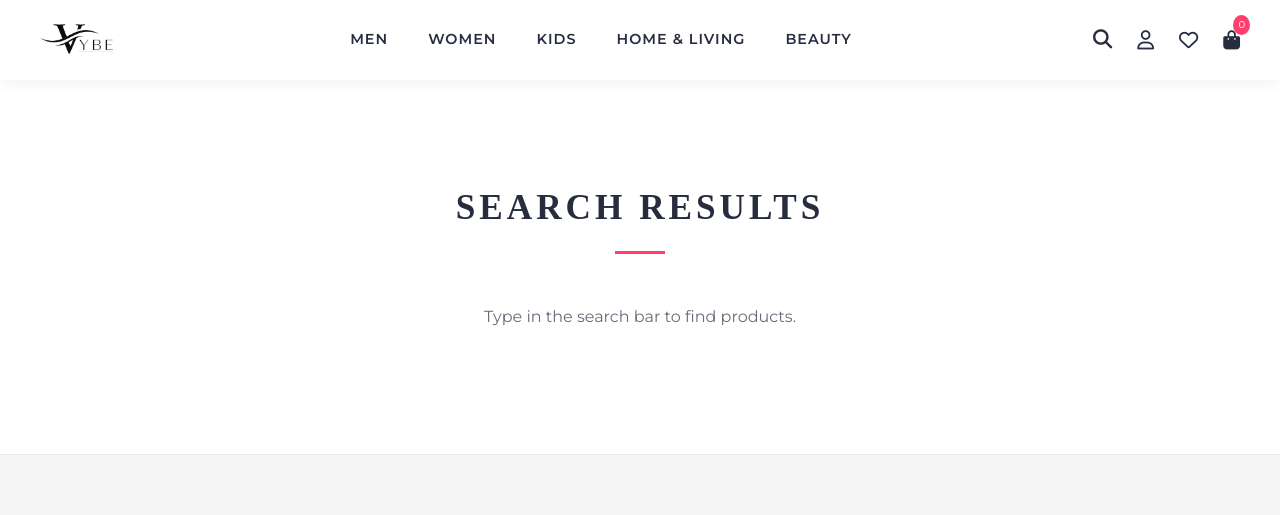
After one commit to JatinTehri/BEE_FINAL_PROJECT, a Node server app: page /search in a window 1280 px wide. The commit adds this page. Shown: the top 515 px of the page. Run offline with Node 20, Linux system fonts and the light colour scheme; some libraries are stand-ins or nearby versions; grey boxes are pictures that could not be loaded.

Commit message:
Add navbar product search with server-side results page
Agent-Logs-Url: https://github.com/JatinTehri/VybeCopy/sessions/eb9c09b7-d484-4791-b42e-ce0cbdf27e84

Co-authored-by: JatinTehri <194949527+JatinTehri@users.noreply.github.com>

```diff
--- a/public/css/style.css
+++ b/public/css/style.css
@@ -115,6 +115,39 @@ ul {
     align-items: center;
     gap: 25px;
     font-size: 1.2rem;
+}
+.nav-search-form {
+    display: flex;
+    align-items: center;
+    gap: 10px;
+}
+.search-input {
+    width: 0;
+    opacity: 0;
+    pointer-events: none;
+    border: 1px solid #d6d6d6;
+    border-radius: 20px;
+    padding: 0;
+    font-size: 0.85rem;
+    transition: var(--transition);
+}
+.search-input.active {
+    width: 220px;
+    opacity: 1;
+    pointer-events: auto;
+    padding: 8px 12px;
+}
+.search-icon {
+    border: none;
+    background: transparent;
+    color: inherit;
+    font-size: 1.2rem;
+    cursor: pointer;
+    padding: 0;
+    line-height: 1;
+}
+.search-icon:hover {
+    color: var(--accent-color);
 }
 .cart-icon {
     position: relative;
@@ -286,6 +319,9 @@ ul {
     }
     .hero-description{
         max-width: 100%;
+    }
+    .search-input.active {
+        width: 150px;
     }
 }
 .section-padding{
@@ -894,6 +930,31 @@ background:transparent;
     cursor: pointer;
 }
 
+.search-query {
+    text-align: center;
+    margin-bottom: 24px;
+    color: var(--text-muted);
+}
+
+.search-result-meta {
+    font-size: 0.8rem;
+    color: var(--text-muted);
+    margin-top: 8px;
+}
+
+.search-result-link {
+    display: inline-block;
+    margin-top: 10px;
+    font-size: 0.85rem;
+    color: var(--accent-color);
+    font-weight: 600;
+}
+
+.search-empty {
+    text-align: center;
+    color: var(--text-muted);
+}
+
 @media (max-width: 900px) {
     .cart-layout {
         grid-template-columns: 1fr;
--- a/public/js/script.js
+++ b/public/js/script.js
@@ -197,12 +197,41 @@ document.querySelectorAll(".product-card").forEach((card) => {
     });
 });
 
+const searchForm = document.querySelector(".nav-search-form");
 const searchIcon = document.querySelector(".search-icon");
 const searchInput = document.querySelector(".search-input");
-if (searchIcon) {
-    searchIcon.addEventListener("click", () => {
-        searchInput?.classList.toggle("active");
-        searchInput?.focus();
+
+if (searchForm && searchIcon && searchInput) {
+    searchIcon.addEventListener("click", (event) => {
+        event.preventDefault();
+
+        const query = searchInput.value.trim();
+        const isInputActive = searchInput.classList.contains("active");
+
+        if (isInputActive && query) {
+            searchForm.submit();
+            return;
+        }
+
+        searchInput.classList.toggle("active");
+        if (searchInput.classList.contains("active")) {
+            searchInput.focus();
+        } else {
+            searchInput.value = "";
+        }
+    });
+
+    searchForm.addEventListener("submit", (event) => {
+        if (!searchInput.value.trim()) {
+            event.preventDefault();
+        }
+    });
+
+    searchInput.addEventListener("keydown", (event) => {
+        if (event.key === "Escape") {
+            searchInput.classList.remove("active");
+            searchInput.blur();
+        }
     });
 }
 
--- a/server.js
+++ b/server.js
@@ -2,6 +2,7 @@ require("dotenv").config();
 
 const express = require("express");
 const path = require("path");
+const fs = require("fs");
 const mongoose = require("mongoose");
 const bcrypt = require("bcryptjs");
 const multer = require("multer");
@@ -143,8 +144,64 @@ const CART_MAX_REQUESTS = 60;
 const PRODUCT_KEY_MAX_LENGTH = 200;
 const PRODUCT_NAME_MAX_LENGTH = 200;
 const PRODUCT_IMAGE_MAX_LENGTH = 2000;
+const SEARCH_QUERY_MAX_LENGTH = 100;
 const STRONG_PASSWORD_REGEX = /^(?=.*[a-z])(?=.*[A-Z])(?=.*\d)(?=.*[^A-Za-z\d]).{8,}$/;
 const STRONG_PASSWORD_ERROR = "Password must be at least 8 characters long and include uppercase, lowercase, number, and special character.";
+const SEARCHABLE_PRODUCT_PAGES = [
+    { route: "/", category: "Home", template: "home.ejs" },
+    { route: "/men", category: "Men", template: "men.ejs" },
+    { route: "/women", category: "Women", template: "women.ejs" },
+    { route: "/kids", category: "Kids", template: "kids.ejs" },
+    { route: "/home-living", category: "Home & Living", template: "home-living.ejs" },
+    { route: "/beauty", category: "Beauty", template: "beauty.ejs" }
+];
+
+const normalizeWhitespace = (value = "") => value.replace(/\s+/g, " ").trim();
+const cleanText = (value = "") => normalizeWhitespace(value.replace(/<[^>]*>/g, " "));
+
+const extractProductsFromTemplate = (templatePath, route, category) => {
+    const templateContent = fs.readFileSync(templatePath, "utf8");
+    const productCardRegex = /<div class="product-card"[\s\S]*?<\/div>\s*<\/div>/g;
+    const cards = [...templateContent.matchAll(productCardRegex)];
+
+    return cards
+        .map((card) => {
+            const cardHtml = card[0];
+            const name = cleanText(cardHtml.match(/class="product-name"[^>]*>([\s\S]*?)<\/(?:div|p)>/)?.[1] || "");
+            const brand = cleanText(cardHtml.match(/class="brand"[^>]*>([\s\S]*?)<\/(?:div|h4)>/)?.[1] || "VYBE");
+            const price = cleanText(cardHtml.match(/class="product-price"[^>]*>([\s\S]*?)<\/div>/)?.[1] || "");
+            const image = cardHtml.match(/<img[^>]*src="([^"]+)"/)?.[1] || "";
+
+            if (!name) return null;
+
+            return {
+                name,
+                brand,
+                price,
+                image,
+                route,
+                category
+            };
+        })
+        .filter(Boolean);
+};
+
+const getSearchableProducts = () => {
+    const products = [];
+
+    for (const page of SEARCHABLE_PRODUCT_PAGES) {
+        try {
+            const templatePath = path.join(__dirname, "views", page.template);
+            products.push(...extractProductsFromTemplate(templatePath, page.route, page.category));
+        } catch (error) {
+            console.error(`Search indexing failed for ${page.template}:`, error.message);
+        }
+    }
+
+    return products;
+};
+
+const searchableProducts = getSearchableProducts();
 
 const getCartSummary = async (userId) => {
     const summary = await Cart.aggregate([
@@ -238,6 +295,26 @@ app.use(async (req, res, next) => {
 // HOME
 app.get("/", (req, res) => {
     res.render("home", { title: "Home Page" });
+});
+
+app.get("/search", (req, res) => {
+    const rawQuery = typeof req.query.q === "string" ? req.query.q : "";
+    const query = normalizeWhitespace(rawQuery).slice(0, SEARCH_QUERY_MAX_LENGTH);
+    const normalizedQuery = query.toLowerCase();
+
+    const results = normalizedQuery
+        ? searchableProducts.filter((product) => {
+            return [product.name, product.brand, product.category].some((field) =>
+                field.toLowerCase().includes(normalizedQuery)
+            );
+        })
+        : [];
+
+    res.render("search", {
+        title: "Search",
+        query,
+        results
+    });
 });
 
 // LOGIN PAGE
--- a/views/partials/header.ejs
+++ b/views/partials/header.ejs
@@ -21,7 +21,18 @@
     <div class="nav-icons">
 
         <!-- Search -->
-        <a href="#"><i class="fa-solid fa-magnifying-glass"></i></a>
+        <form class="nav-search-form" action="/search" method="GET">
+            <input
+                type="text"
+                name="q"
+                class="search-input"
+                placeholder="Search products..."
+                aria-label="Search products"
+            >
+            <button type="button" class="search-icon" aria-label="Open product search">
+                <i class="fa-solid fa-magnifying-glass"></i>
+            </button>
+        </form>
 
         <!-- PROFILE -->
         <% if (user) { %>
--- /dev/null
+++ b/views/search.ejs
@@ -0,0 +1,55 @@
+<!DOCTYPE html>
+<html lang="en">
+<head>
+<meta charset="UTF-8">
+<meta name="viewport" content="width=device-width, initial-scale=1.0">
+<title>Search | VYBE</title>
+
+<link rel="stylesheet" href="/css/style.css">
+<link href="https://fonts.googleapis.com/css2?family=Montserrat:wght@300;400;500;600&display=swap" rel="stylesheet">
+<link rel="stylesheet" href="https://cdnjs.cloudflare.com/ajax/libs/font-awesome/6.5.1/css/all.min.css">
+</head>
+
+<body>
+
+<%- include('partials/header') %>
+
+<main class="search-results-page">
+    <section class="section-padding">
+        <div class="section-title">
+            <h2>Search Results</h2>
+            <div class="underline"></div>
+        </div>
+
+        <% if (query) { %>
+            <p class="search-query">
+                Showing results for "<strong><%= query %></strong>" (<%= results.length %>)
+            </p>
+        <% } else { %>
+            <p class="search-query">Type in the search bar to find products.</p>
+        <% } %>
+
+        <% if (results.length) { %>
+            <div class="product-grid">
+                <% results.forEach((product) => { %>
+                    <div class="product-card">
+                        <div class="product-image">
+                            <img src="<%= product.image %>" alt="<%= product.name %>">
+                        </div>
+                        <div class="product-info">
+                            <div class="brand"><%= product.brand %></div>
+                            <div class="product-name"><%= product.name %></div>
+                            <div class="product-price"><%= product.price %></div>
+                            <div class="search-result-meta"><%= product.category %></div>
+                            <a class="search-result-link" href="<%= product.route %>">View Category</a>
+                        </div>
+                    </div>
+                <% }) %>
+            </div>
+        <% } else if (query) { %>
+            <p class="search-empty">No products found. Try a different keyword.</p>
+        <% } %>
+    </section>
+</main>
+
+<%- include('partials/footer') %>
```
